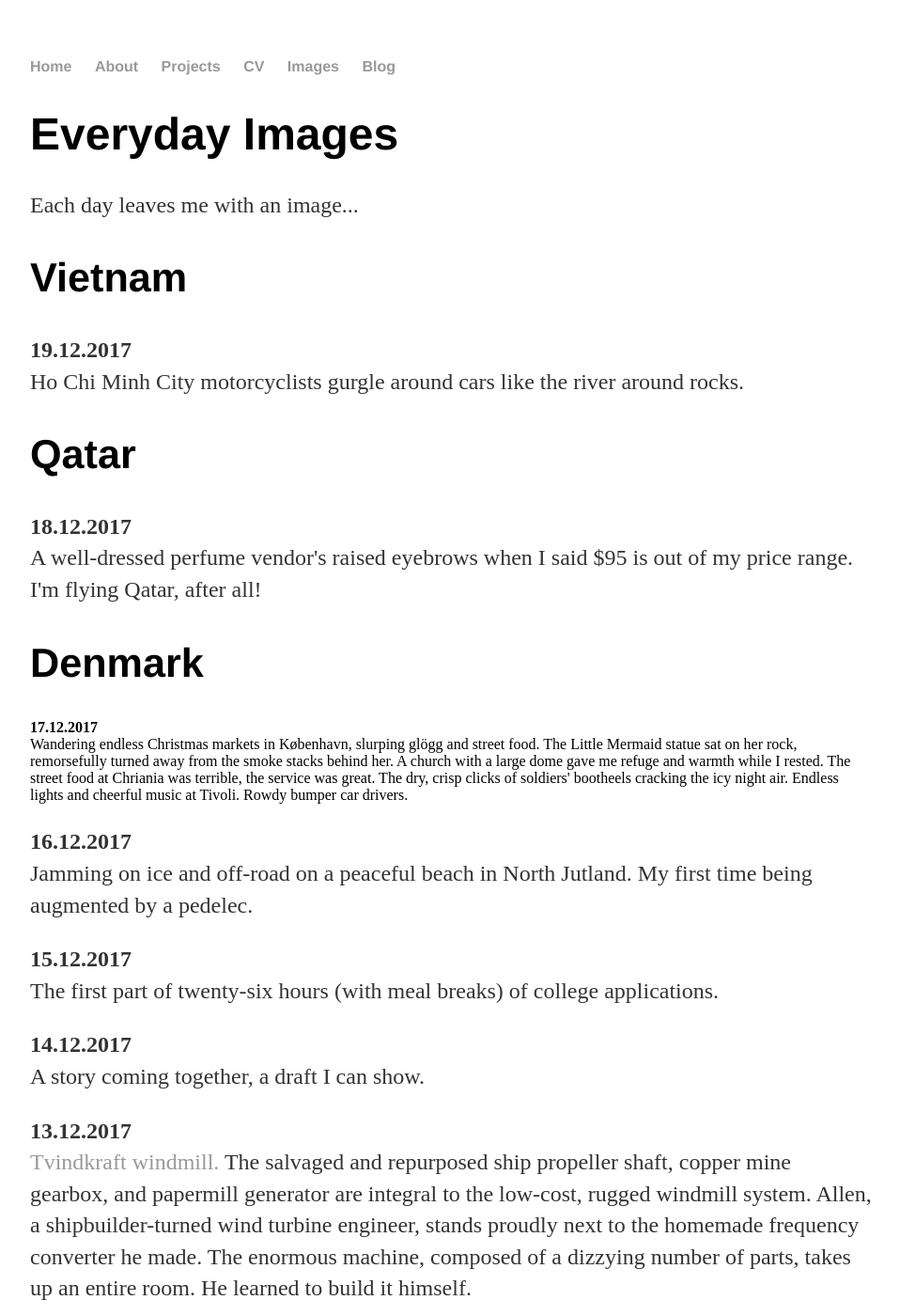
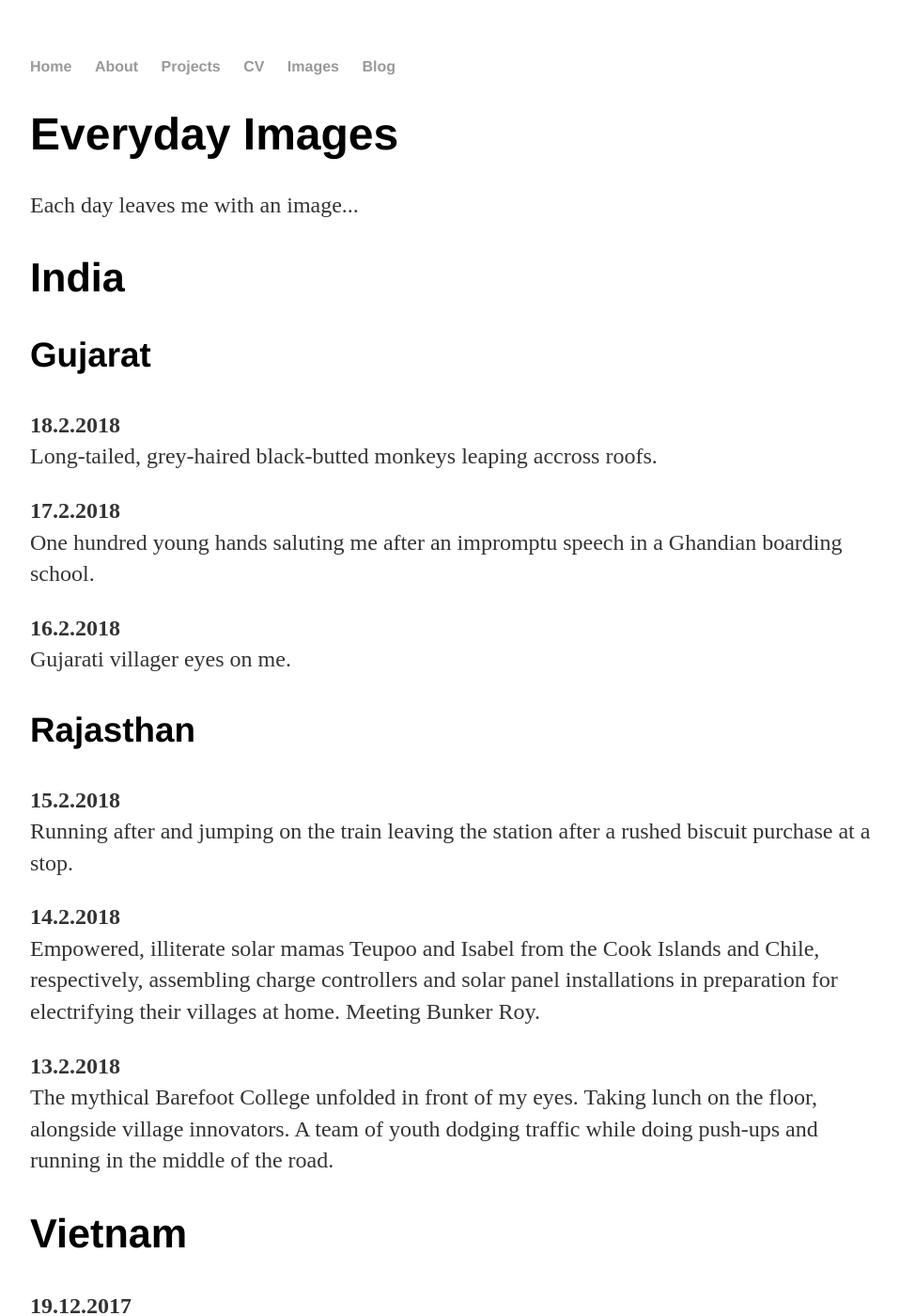
Before and after one commit to kuzura/kuzura.github.io, a Jekyll site: the page built from images/index.html, in a window 1280 px wide and 1400 px high. Shown: the whole window at 94% size, without its empty margins (160-1118 px from the left). Built offline with Jekyll 4.4.1, drawn with Linux system fonts in a browser that asks for light colours.

Commit message:
Update index.html

```diff
--- a/images/index.html
+++ b/images/index.html
@@ -8,6 +8,49 @@ title: Images From My Travels
 			<p>
 			Each day leaves me with an image...
 			</p>
+
+      <h2>India</h2>
+
+	<h3>Gujarat</h3>
+
+
+      <p>
+			<b>18.2.2018</b><br>
+      Long-tailed, grey-haired black-butted monkeys leaping accross roofs.
+			</p>
+
+      <p>
+			<b>17.2.2018</b><br>
+      One hundred young hands saluting me after an impromptu speech in a Ghandian boarding school.
+			</p>
+
+      <p>
+			<b>16.2.2018</b><br>
+      Gujarati villager eyes on me.
+			</p>
+
+	<h3>Rajasthan</h3>
+
+      <p>
+			<b>15.2.2018</b><br>
+      Running after and jumping on the train leaving the station after a rushed biscuit purchase at a stop.
+			</p>
+
+      <p>
+			<b>14.2.2018</b><br>
+      Empowered, illiterate solar mamas Teupoo and Isabel from the Cook Islands and Chile, respectively, assembling charge
+	      controllers and solar panel installations in preparation for electrifying their villages at home. Meeting Bunker Roy.
+			</p>
+
+      <p>
+			<b>13.2.2018</b><br>
+      The mythical Barefoot College unfolded in front of my eyes. Taking lunch on the floor, alongside village innovators.
+	      A team of youth dodging traffic while doing push-ups and running in the middle of the road.
+			</p>
+
+
+
+
 
       <h2>Vietnam</h2>
 
```
